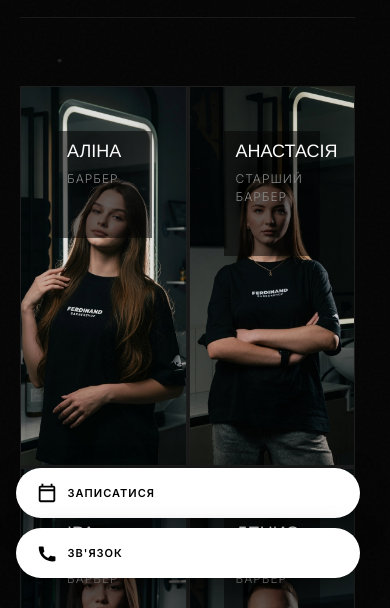
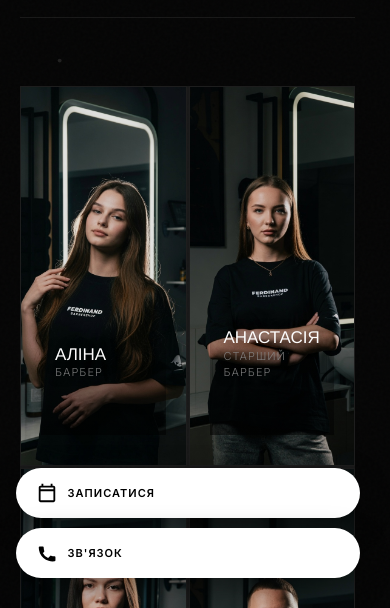
Before and after one commit to Bashevnik/ferdinant, a website: page barbers.html in a window 390 px wide. Shown: the part 236-844 px from the top of the page. Drawn offline with nearby package versions, Linux system fonts and the light colour scheme.

Commit message:
style: push barber name/role lower on mobile grid, lighter overlay to show more of the face

```diff
--- a/style.css
+++ b/style.css
@@ -889,13 +889,15 @@ body.menu-open .booking-bubble {
     }
 
     .barber-card .card-content {
-        padding: 14px;
+        padding: 0 14px 14px;
+        justify-content: flex-end;
+        background: linear-gradient(to bottom, transparent 60%, rgba(0, 0, 0, 0.55) 100%);
     }
 
     .barber-card .card-content > div:last-child {
         width: 100%;
-        padding: 10px 12px;
-        background: rgba(4, 4, 4, 0.55);
+        padding: 0;
+        background: none;
         border: none;
     }
 
@@ -905,11 +907,13 @@ body.menu-open .booking-bubble {
     }
 
     .barber-card .card-title {
-        font-size: 18px;
+        font-size: 17px;
+        margin-bottom: 2px;
     }
 
     .barber-card .card-subtitle {
-        font-size: 12px;
+        font-size: 11px;
+        opacity: 0.85;
     }
 
     .barber-card .card-meta {
```
